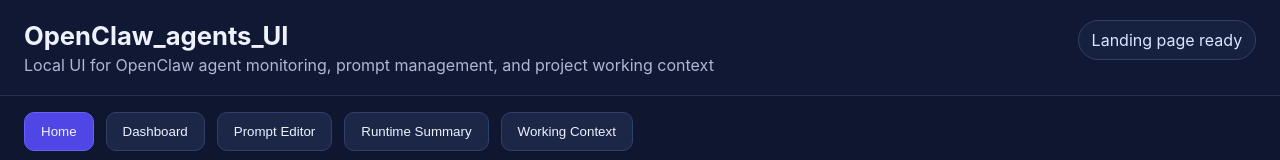
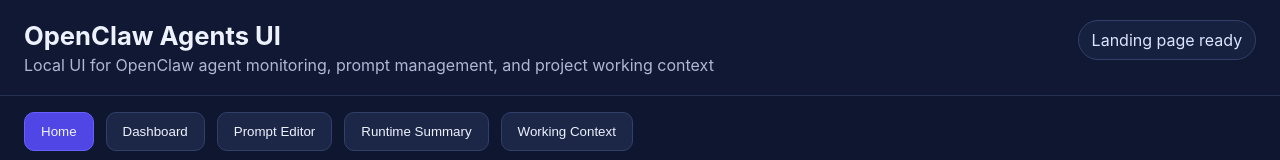
Before and after one commit to wrightwells/OpenClaw_agents_UI, a website: page public/index.html in a window 1280 px wide. Shown: the top 160 px of the page. Drawn offline with Linux system fonts and the light colour scheme.

Commit message:
Fix landing page title text

```diff
--- a/public/index.html
+++ b/public/index.html
@@ -9,7 +9,7 @@
   <body>
     <header class="topbar">
       <div>
-        <h1>OpenClaw_agents_UI</h1>
+        <h1>OpenClaw Agents UI</h1>
         <p class="subtle">Local UI for OpenClaw agent monitoring, prompt management, and project working context</p>
       </div>
       <div id="globalStatus" class="status-pill">Loading…</div>
```
